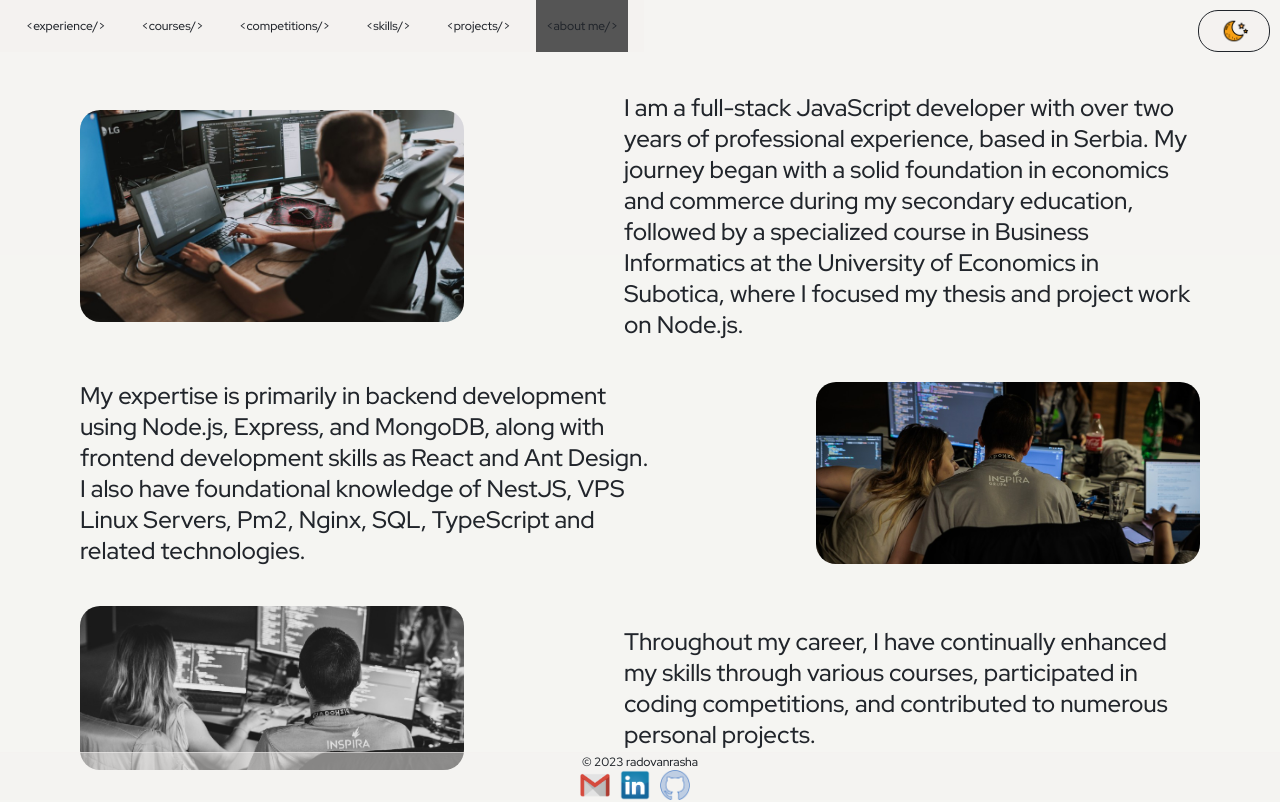
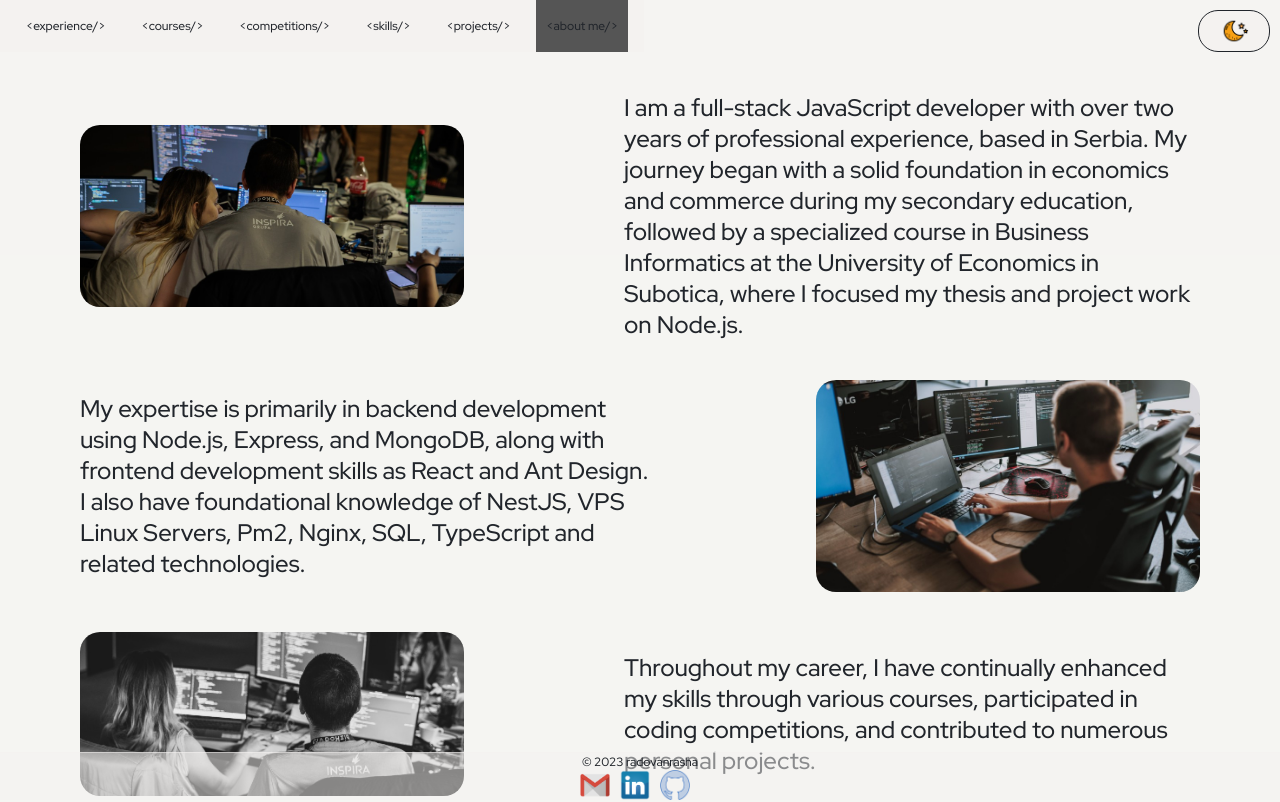
Before and after one commit to radovanrasha/radovanrasha-portfolio, a React (Create React App) app: page /about in a window 1280 px wide. Shown: the top 802 px of the page. Built offline with nearby package versions, Linux system fonts and the light colour scheme.

Commit message:
Small change to check deployment app functionality

```diff
--- a/src/pages/About.js
+++ b/src/pages/About.js
@@ -12,7 +12,7 @@ const About = () => {
         <img
           className="leftslide"
           style={{ animationDelay: `${1 * 0.3}s` }}
-          src={about1}
+          src={about2}
           alt="Profile"
         />
         <div class="text-content">
@@ -39,7 +39,7 @@ const About = () => {
         <img
           className="rightslide"
           style={{ animationDelay: `${2 * 0.3}s` }}
-          src={about2}
+          src={about1}
           alt="Profile"
         />
       </div>
```
